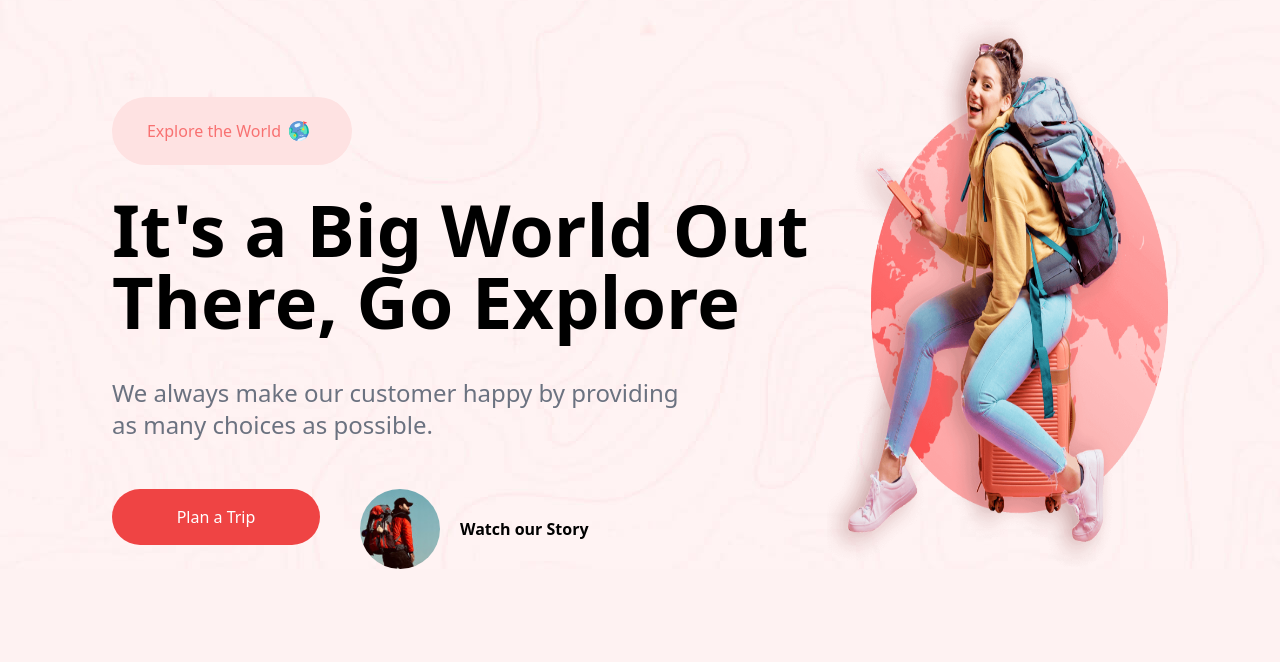
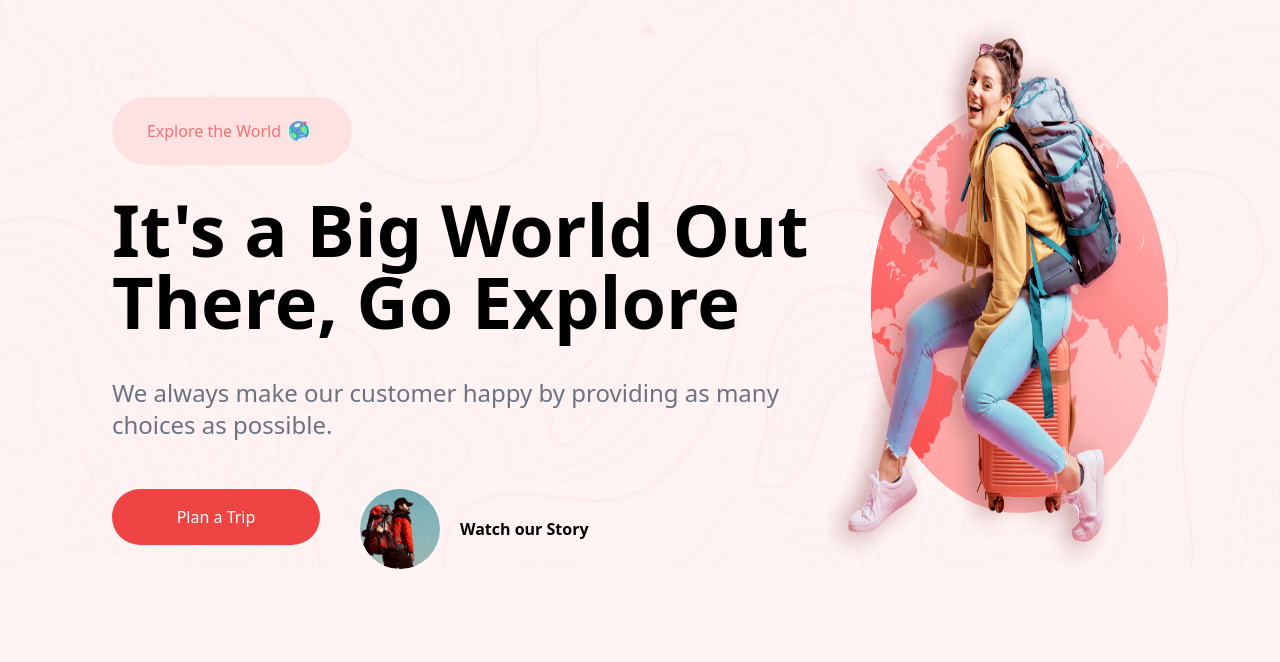
Before and after one commit to pranesh25joshi/Travel-ui---2, a website built with Vite: page index.html in a window 1280 px wide. Shown: the part 127-789 px from the top of the page. Built offline with nearby package versions, Linux system fonts and the light colour scheme.

Commit message:
comments

```diff
--- a/index.html
+++ b/index.html
@@ -48,8 +48,8 @@
             <!-- <p class="font-bold  text-7xl text-left pb-5">It's a Big World   </p>
             <p class="font-bold  text-7xl text-left pb-5">Out There, Go  </p> -->
             <p class="font-bold  text-4xl md:text-7xl text-left pb-5 sm:pb-10 ">It's a Big World Out There, Go Explore  </p>
-            <p class="text-gray-500 text-2xl">We always make our customer happy by providing</p>
-            <p class="text-gray-500 text-2xl">as many choices as possible.</p>
+            <p class="text-gray-500 text-2xl">We always make our customer happy by providing as many choices as possible.</p>
+            <!-- <p class="text-gray-500 text-2xl">as many choices as possible.</p> -->
             <div class="flex flex-col  sm:flex sm:flex-row pt-12 sm:gap-10">
                 <div class="flex justify-center  bg-red-500 text-white w-52 h-14 p-4 mb-7 sm:mb-0 rounded-full">
                     <button>Plan a Trip
```
